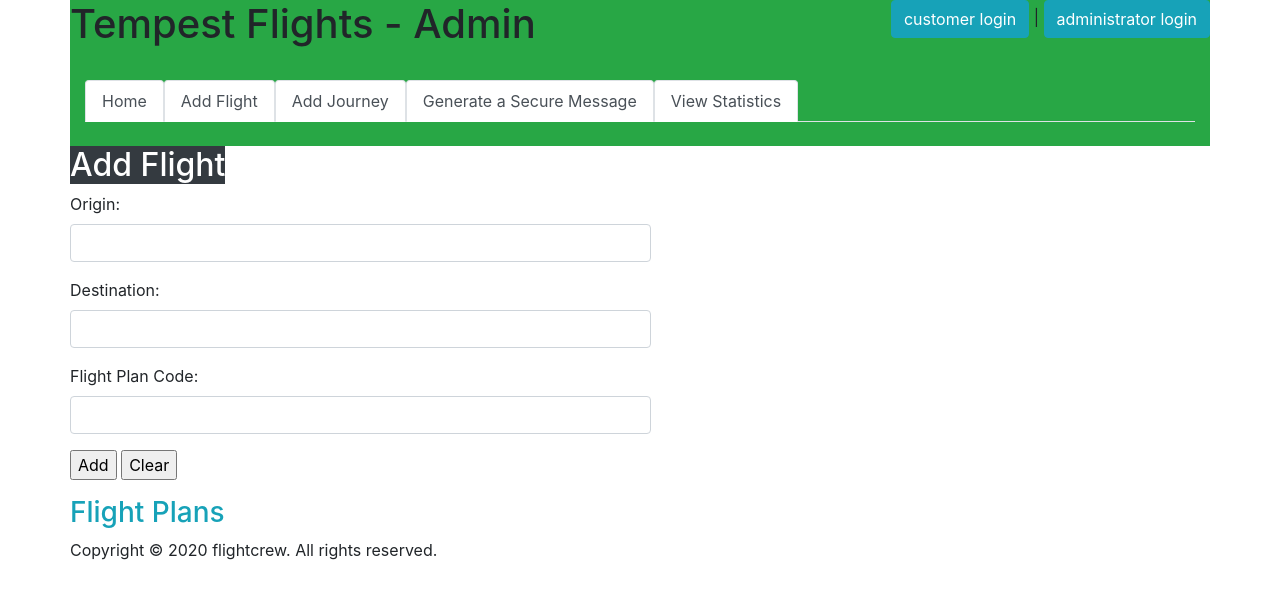
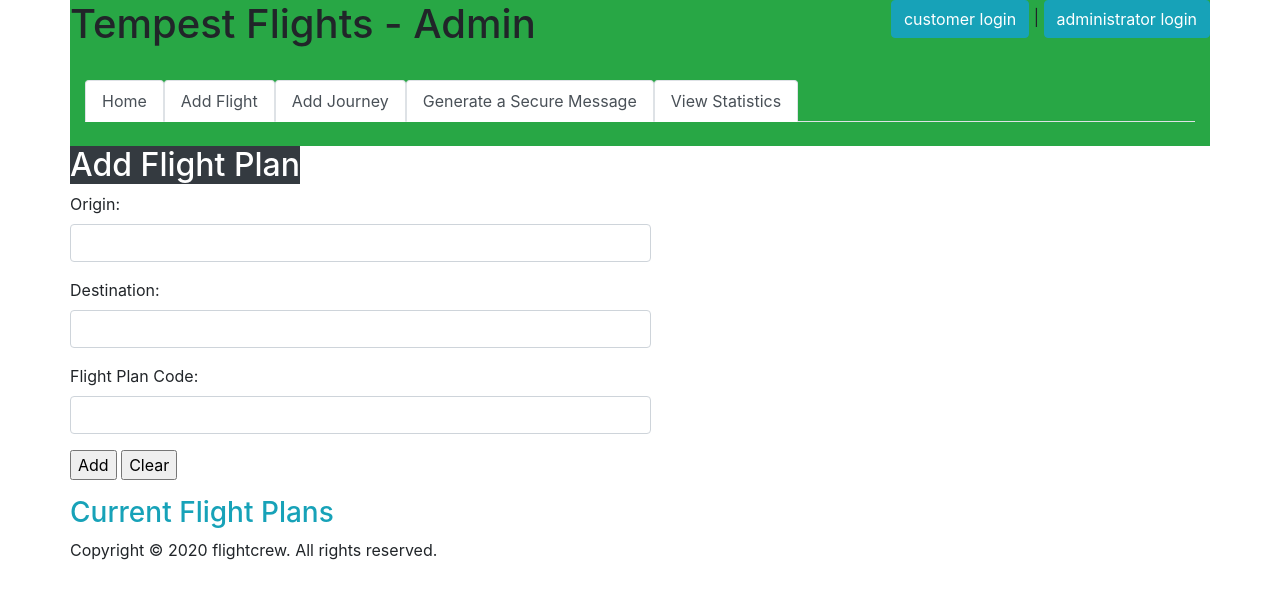
Before and after one commit to Eyo123/ISAD251REF, a PHP site: page /admin_add_flight.php in a window 1280 px wide. Shown: the top 599 px of the page. Run offline with PHP 8.4, Linux system fonts and the light colour scheme; data that the repository does not hold is empty.

Commit message:
updated add flight page

```diff
--- a/htdocs/admin_add_flight.php
+++ b/htdocs/admin_add_flight.php
@@ -59,7 +59,7 @@ if($_SERVER['REQUEST_METHOD']=='POST')
 <section role="contentinfo" aria-label="Flight Crew Add Flight Page">
 <div class="container">
     <div class="row">
-        <h2 class="bg-dark text-white">Add Flight</h2>
+        <h2 class="bg-dark text-white">Add Flight Plan</h2>
     </div>
     <div class="row">
         <form action="admin_add_flight.php" method="post" id="addFlightPlan">
@@ -85,7 +85,7 @@ if($_SERVER['REQUEST_METHOD']=='POST')
         </form>
     </div>
 	<div class="row">
-        <h3 class="text-info">Flight Plans</h3>
+        <h3 class="text-info">Current Flight Plans</h3>
         <?php
         $database = new Database();
         # retrieve products which are for sale
```
Also changed, not shown: 1 other file.
